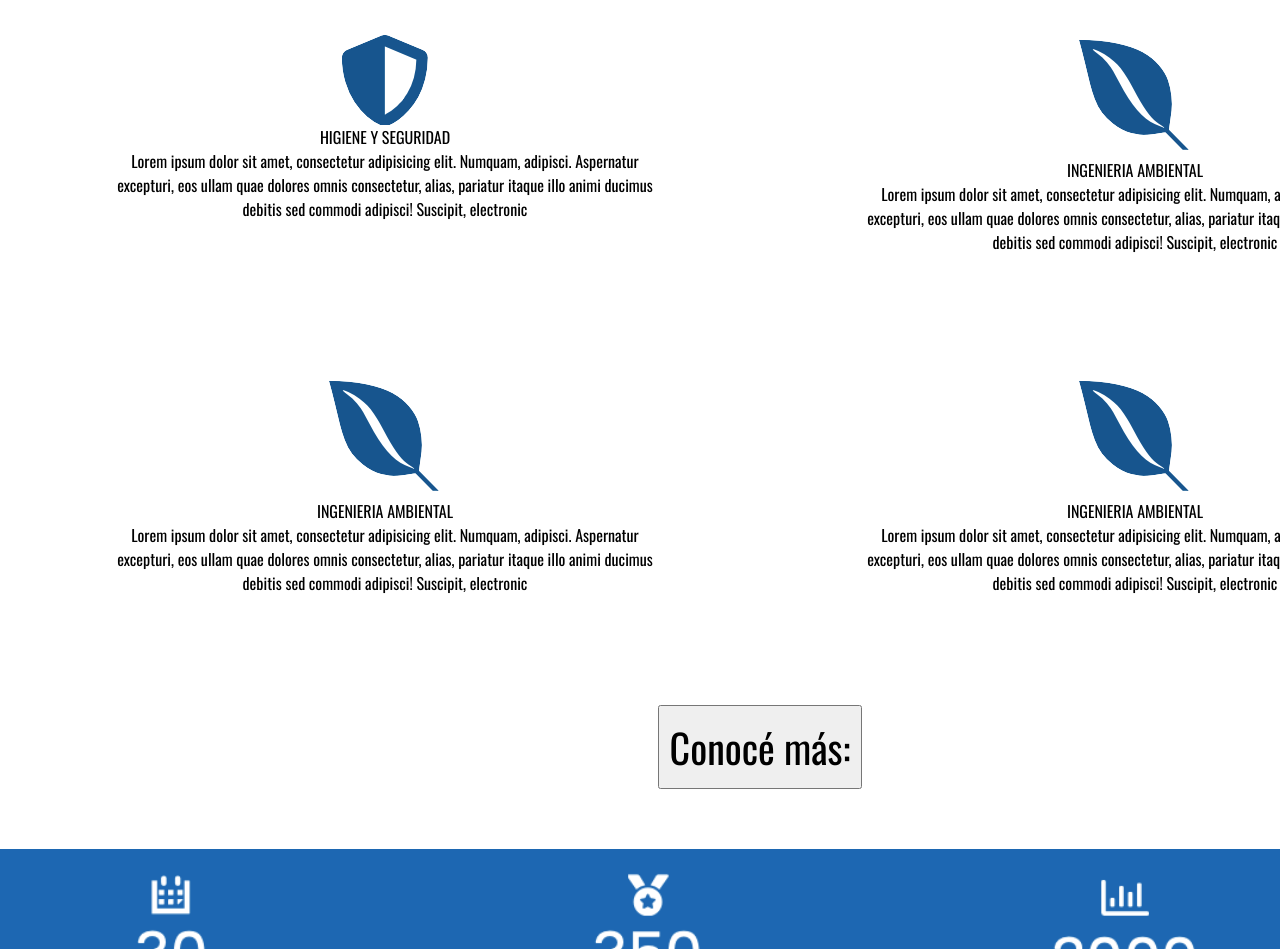
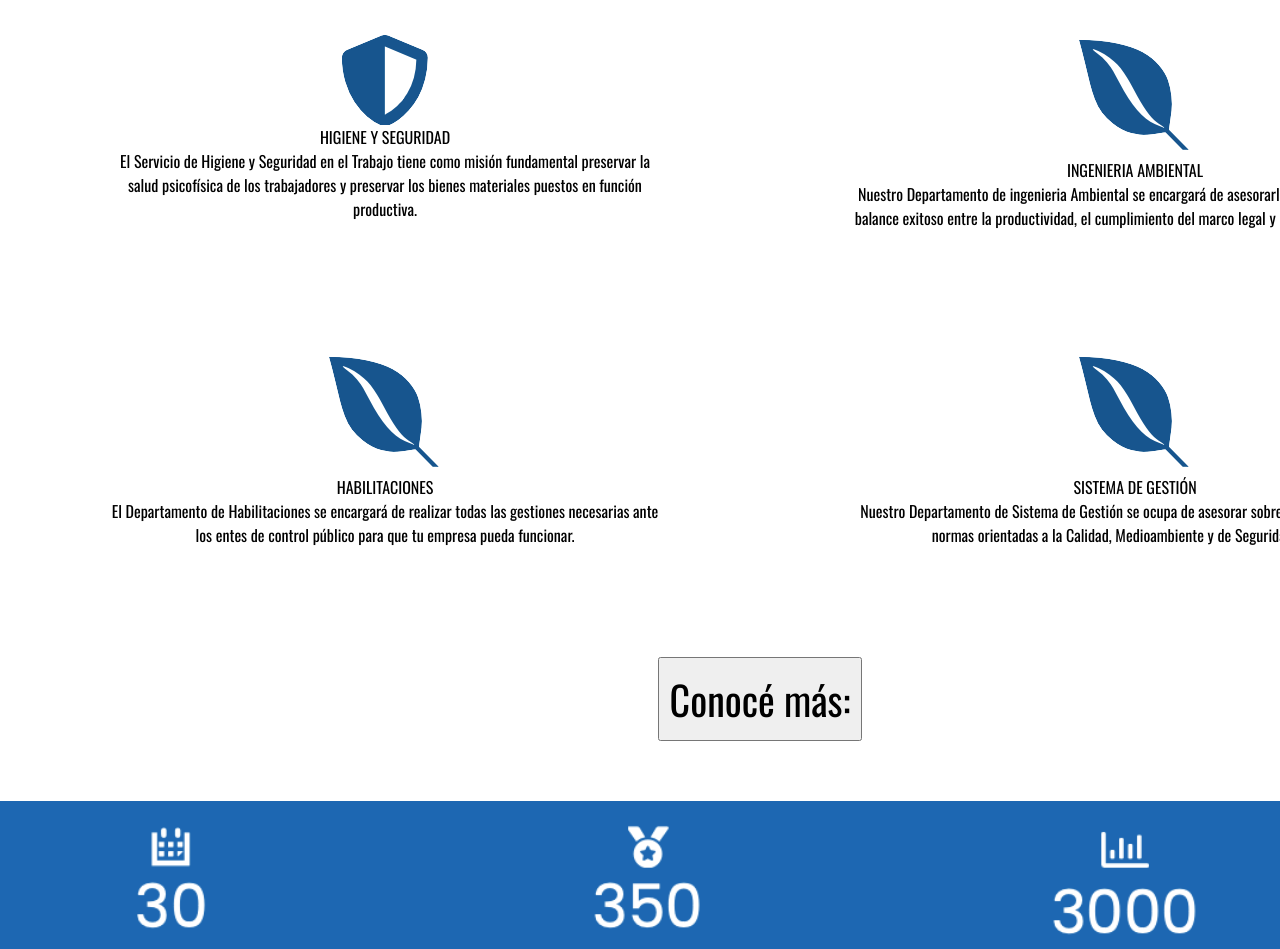
Before and after one commit to LippigGian/Gisenic, a plain HTML site: page index.html in a window 1280 px wide. Shown: the part 845-1794 px from the top of the page. Drawn offline with nearby package versions, Linux system fonts and the light colour scheme.

Commit message:
cambios en las cards

```diff
--- a/index.html
+++ b/index.html
@@ -57,19 +57,18 @@
     <!-- Comienza el main -->
     <main class="main__principal">
       <section class="main__principal--section">
-
         <div class="main__principal--contenido">
           <h1>¡Bienvenido a Gisenic!</h1>
           <h2>
-          servicios integrales de asesoramiento e implementación técnica y legal
-          para empresas y organizaciones de todo tipo.
+            servicios integrales de asesoramiento e implementación técnica y
+            legal para empresas y organizaciones de todo tipo.
           </h2>
           <p>
-          Nuestra posición de liderazgo se basa en la independencia empresarial,
-          el mantenimiento de un elevado compromiso con los objetivos y la
-          satisfacción de las necesidades de nuestros clientes, el aporte de
-          servicios creativos e innovadores y el empuje individual y colectivo
-          de quienes formamos la organización.
+            Nuestra posición de liderazgo se basa en la independencia
+            empresarial, el mantenimiento de un elevado compromiso con los
+            objetivos y la satisfacción de las necesidades de nuestros clientes,
+            el aporte de servicios creativos e innovadores y el empuje
+            individual y colectivo de quienes formamos la organización.
           </p>
           <p>Contenido principal:</p>
           <p>
@@ -80,11 +79,9 @@
         <div class="main__principal--img">
           <img src="./Img/imagen-main-index.png" alt="Logo Gisenic" />
         </div>
-
       </section>
       <!-- Aqui empieza el problema -->
       <section class="main__secundario">
-
         <div class="main__secundario--titulo">
           <hr />
           <h2>¿Qué ofrecemos a nuestros clientes?</h2>
@@ -94,42 +91,38 @@
           <img src="./Img/higiene-main-index.png" alt="icono higiene" />
           <p>HIGIENE Y SEGURIDAD</p>
           <p>
-              Lorem ipsum dolor sit amet, consectetur adipisicing elit. Numquam,
-              adipisci. Aspernatur excepturi, eos ullam quae dolores omnis
-              consectetur, alias, pariatur itaque illo animi ducimus debitis sed
-              commodi adipisci! Suscipit, electronic
+            El Servicio de Higiene y Seguridad en el Trabajo tiene como misión
+            fundamental preservar la salud psicofísica de los trabajadores y
+            preservar los bienes materiales puestos en función productiva.
           </p>
         </div>
         <div class="main__secundario--cards card2">
           <img src="./Img/ambiental-main-index.png" alt="icono ambiental" />
           <p>INGENIERIA AMBIENTAL</p>
           <p>
-              Lorem ipsum dolor sit amet, consectetur adipisicing elit. Numquam,
-              adipisci. Aspernatur excepturi, eos ullam quae dolores omnis
-              consectetur, alias, pariatur itaque illo animi ducimus debitis sed
-              commodi adipisci! Suscipit, electronic
+            Nuestro Departamento de ingenieria Ambiental se encargará de
+            asesorarlo sobre cómo lograr un balance exitoso entre la
+            productividad, el cumplimiento del marco legal y la protección
+            ambiental
           </p>
         </div>
         <div class="main__secundario--cards card3">
           <img src="./Img/ambiental-main-index.png" alt="icono ambiental" />
-            <p>INGENIERIA AMBIENTAL</p>
+          <p>HABILITACIONES</p>
           <p>
-              Lorem ipsum dolor sit amet, consectetur adipisicing elit. Numquam,
-              adipisci. Aspernatur excepturi, eos ullam quae dolores omnis
-              consectetur, alias, pariatur itaque illo animi ducimus debitis sed
-              commodi adipisci! Suscipit, electronic
+            El Departamento de Habilitaciones se encargará de realizar todas las
+            gestiones necesarias ante los entes de control público para que tu
+            empresa pueda funcionar.
           </p>
         </div>
         <div class="main__secundario--cards card4">
           <img src="./Img/ambiental-main-index.png" alt="icono ambiental" />
-            <p>INGENIERIA AMBIENTAL</p>
+          <p>SISTEMA DE GESTIÓN</p>
           <p>
-              Lorem ipsum dolor sit amet, consectetur adipisicing elit. Numquam,
-              adipisci. Aspernatur excepturi, eos ullam quae dolores omnis
-              consectetur, alias, pariatur itaque illo animi ducimus debitis sed
-              commodi adipisci! Suscipit, electronic
+            Nuestro Departamento de Sistema de Gestión se ocupa de asesorar
+            sobre la implementación de normas orientadas a la Calidad,
+            Medioambiente y de Seguridad y Salud
           </p>
-
         </div>
         <div class="main__secundario--button button">
           <a href="./servicios.html"><button>Conocé más:</button></a>
```
Lines whose indentation alone changed are shown as unchanged.
